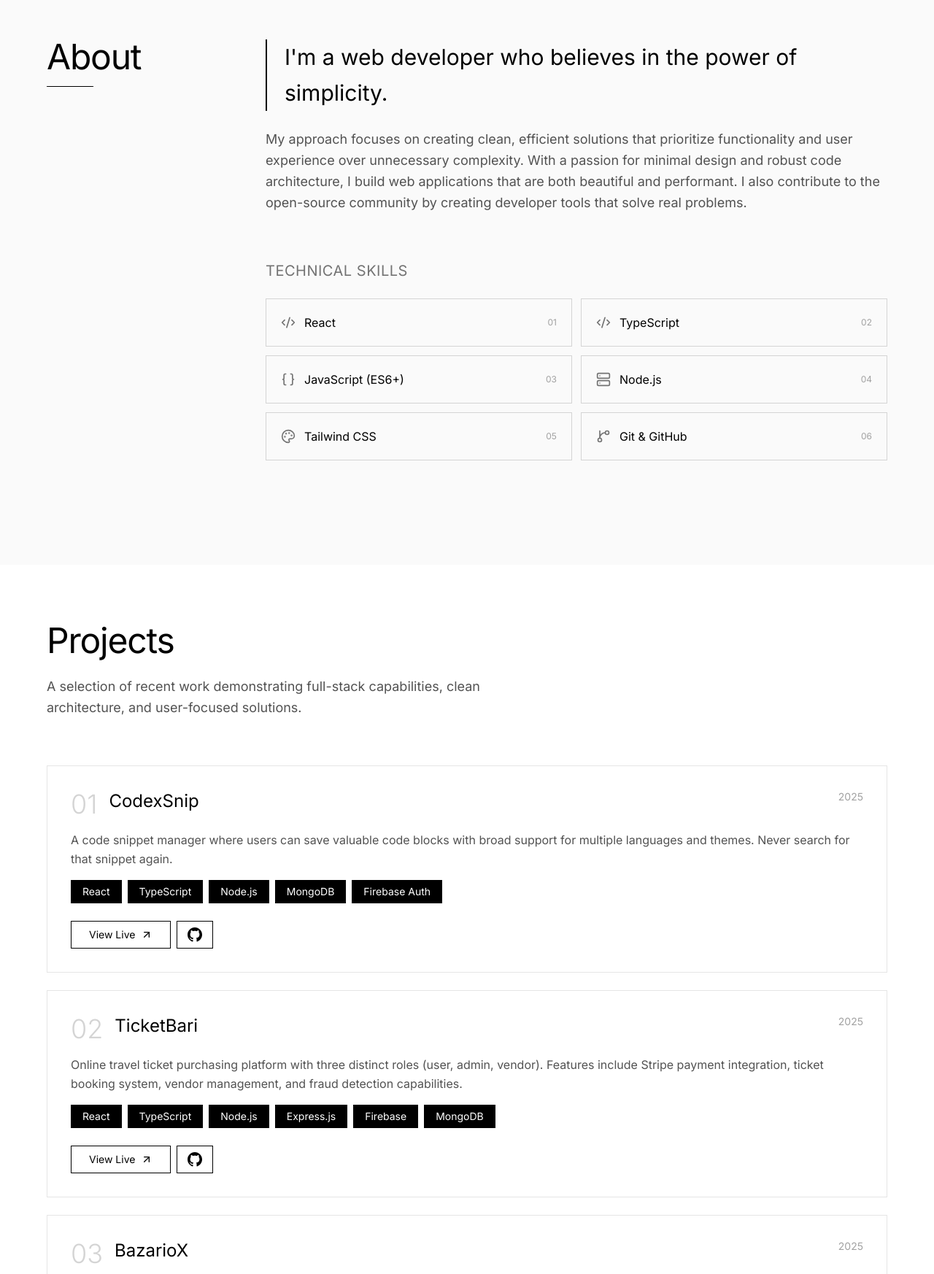
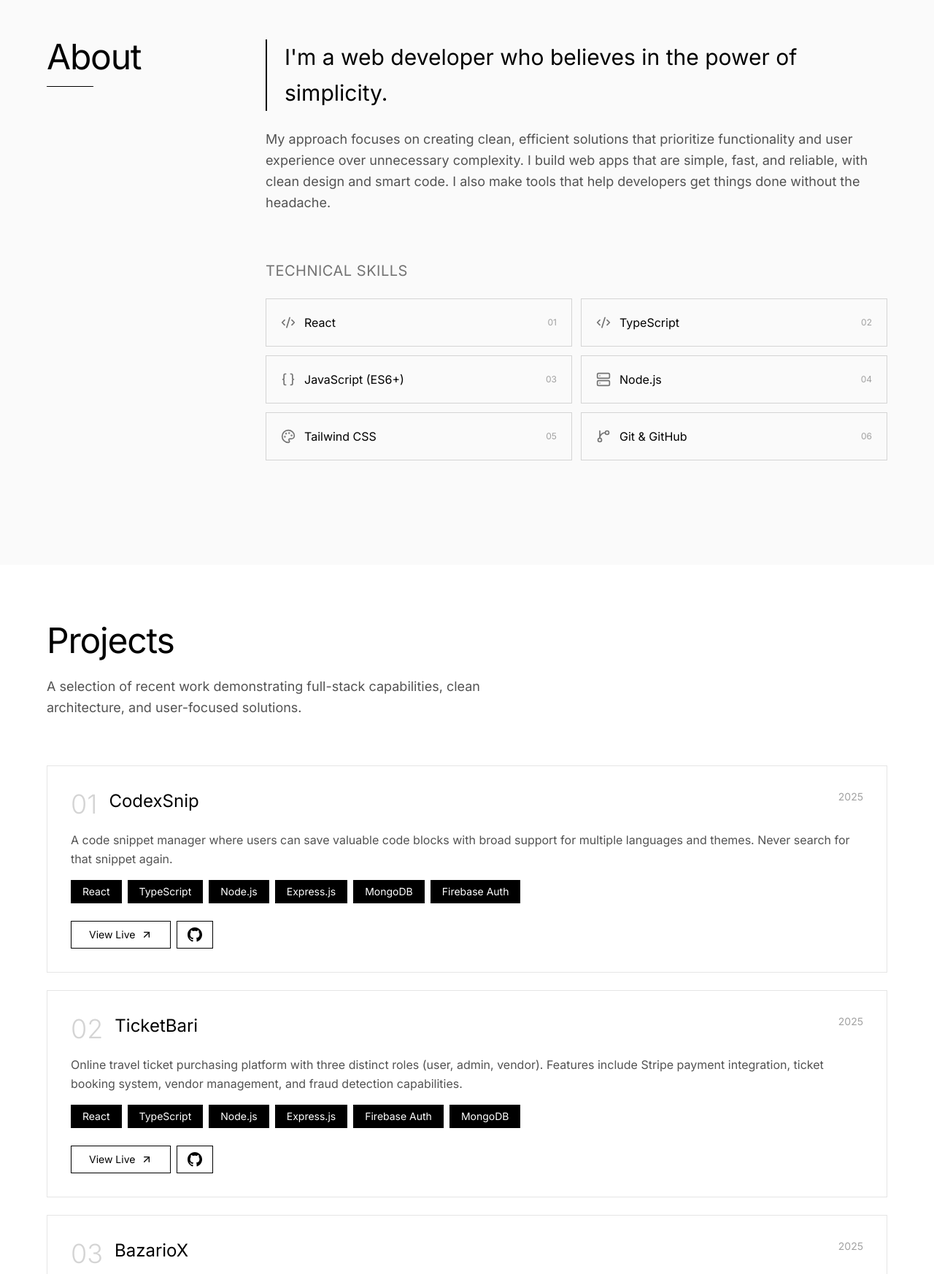
Before and after one commit to riyad-96/Riyad, a React (Vite) app: page / in a window 1280 px wide. Shown: the part 826-2572 px from the top of the page at 73% size. Built offline with nearby package versions, Linux system fonts and the light colour scheme.

Commit message:
few changes

```diff
--- a/src/components/sections/About.tsx
+++ b/src/components/sections/About.tsx
@@ -33,11 +33,10 @@ export default function About() {
                 <p className="text-base leading-relaxed text-neutral-600 sm:text-lg">
                   My approach focuses on creating clean, efficient solutions
                   that prioritize functionality and user experience over
-                  unnecessary complexity. With a passion for minimal design and
-                  robust code architecture, I build web applications that are
-                  both beautiful and performant. I also contribute to the
-                  open-source community by creating developer tools that solve
-                  real problems.
+                  unnecessary complexity. I build web apps that are simple,
+                  fast, and reliable, with clean design and smart code. I also
+                  make tools that help developers get things done without the
+                  headache.
                 </p>
               </div>
 
--- a/src/components/sections/Contact.tsx
+++ b/src/components/sections/Contact.tsx
@@ -77,9 +77,9 @@ export default function Contact() {
                   title="Copy to clipboard"
                 >
                   {copiedIndex === index ? (
-                    <Check className="h-4 w-4" />
+                    <Check size="16" />
                   ) : (
-                    <Copy className="h-4 w-4" />
+                    <Copy size="16" />
                   )}
                 </button>
               </div>
--- a/src/components/sections/Projects.tsx
+++ b/src/components/sections/Projects.tsx
@@ -20,7 +20,14 @@ export default function Projects() {
       title: 'CodexSnip',
       description:
         'A code snippet manager where users can save valuable code blocks with broad support for multiple languages and themes. Never search for that snippet again.',
-      tech: ['React', 'TypeScript', 'Node.js', 'MongoDB', 'Firebase Auth'],
+      tech: [
+        'React',
+        'TypeScript',
+        'Node.js',
+        'Express.js',
+        'MongoDB',
+        'Firebase Auth',
+      ],
       year: '2025',
       imageSrc: '/codexsnip-ss.png',
       liveUrl: 'https://codexsnip.vercel.app/',
@@ -36,7 +43,7 @@ export default function Projects() {
         'TypeScript',
         'Node.js',
         'Express.js',
-        'Firebase',
+        'Firebase Auth',
         'MongoDB',
       ],
       year: '2025',
```
